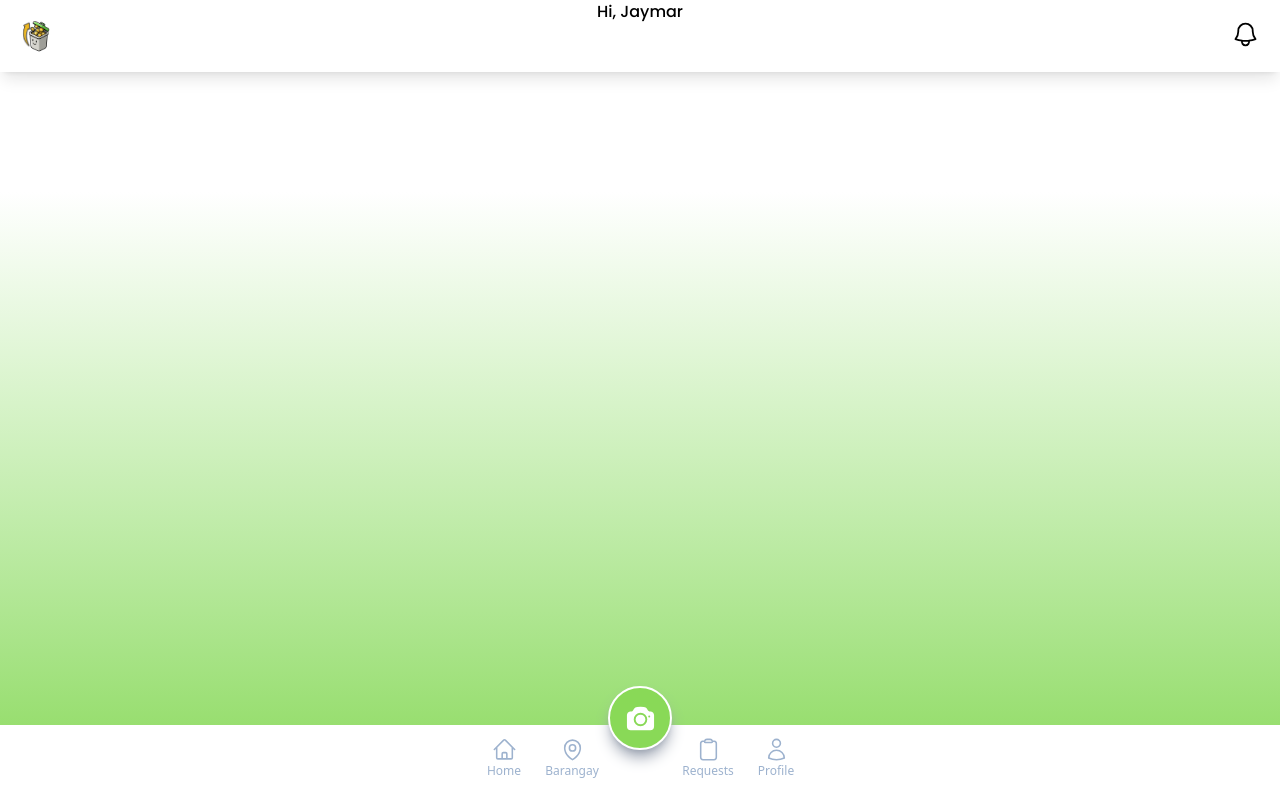
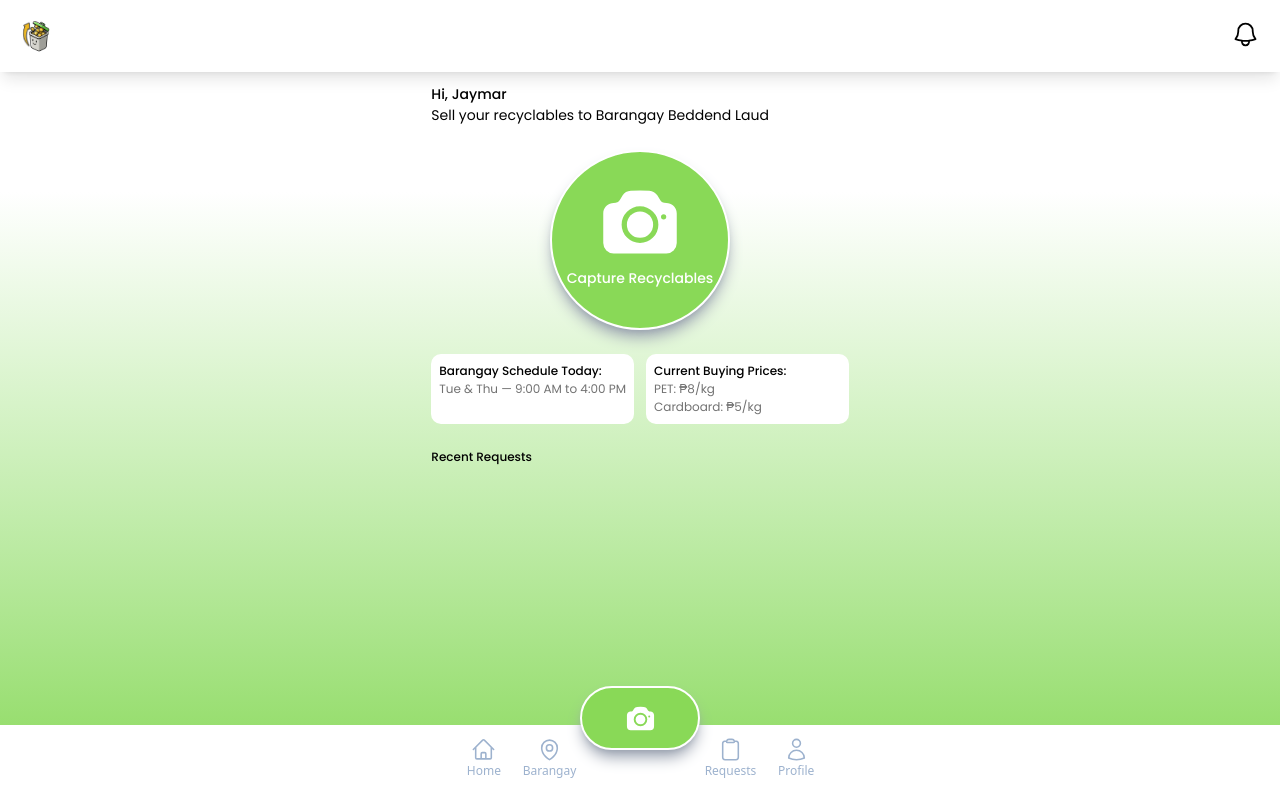
Before and after one commit to kentvillalun/ecoprofit, a Next.js app in the folder frontend/: page /home in a window 1280 px wide. Built offline with nearby package versions, Linux system fonts and the light colour scheme.

Commit message:
started Resident home screen

```diff
--- a/frontend/src/app/(resident)/home/page.jsx
+++ b/frontend/src/app/(resident)/home/page.jsx
@@ -3,6 +3,7 @@
 import { Poppins } from "next/font/google";
 import Image from "next/image";
 import { BellIcon } from "@heroicons/react/24/outline";
+import { CameraIcon } from "@heroicons/react/24/solid"
 
 const poppins = Poppins({
   subsets: ["latin"],
@@ -16,13 +17,41 @@ export default function HomePage() {
     >
       <header className="flex flex-row items-start justify-between min-w-full max-h-18.75 bg-white  fixed top-0 p-5 shadow-lg">
         <div className="flex flex-row justify-between min-w-full ">
-          <Image src="/logo-solo.svg" width={32} height={38} alt="Logo"/>
+          <Image src="/logo-solo.svg" width={32} height={38} alt="Logo" />
           <BellIcon className="w-7.25 h-7.25" />
         </div>
       </header>
 
-      <section className="relative top-[calc()]">
-        <p className="font-medium">Hi, Jaymar</p>
+      <section className="absolute top-18 max-h-[calc(100dvh-72px)] p-3 flex flex-col gap-6">
+
+        <div className="flex flex-col items-start">
+          <p className="font-medium text-[14px]">Hi, Jaymar</p>
+          <p className="text-[14px]">Sell your recyclables to Barangay Beddend Laud</p>
+        </div>
+
+        <div className="flex items-center justify-center">
+          <div className="bg-[#89D957] min-h-45 min-w-45 flex flex-col items-center justify-start gap-1 pt-7 rounded-full border-2 border-white shadow-gray-400 shadow-lg">
+            <CameraIcon className="h-21 w-21 fill-white"/>
+            <p className="font-medium text-[14px] text-white">Capture Recyclables</p>
+          </div>
+        </div>
+
+        <div className="grid grid-cols-2 gap-3">
+          <div className="bg-white p-2 rounded-[10px]">
+            <p className="font-medium text-[12px]">Barangay Schedule Today:</p>
+            <p className="text-[12px] text-[#727272]">Tue & Thu — 9:00 AM to 4:00 PM</p>
+          </div>
+          <div className="bg-white p-2 rounded-[10px]">
+            <p className="font-medium text-[12px]">Current Buying Prices:</p>
+            <p className="text-[12px] text-[#727272]">PET: ₱8/kg</p>
+            <p className="text-[12px] text-[#727272]">Cardboard: ₱5/kg</p>
+          </div>
+        </div>
+
+        <div className="">
+          <p className="font-medium text-[12px]">Recent Requests</p>
+
+        </div>
       </section>
     </main>
   );
--- a/frontend/src/components/navigation/ResidentBottomNav.jsx
+++ b/frontend/src/components/navigation/ResidentBottomNav.jsx
@@ -14,8 +14,9 @@ const poppins = Poppins({
 
 export const ResidentBottomNav = () => {
   return (
-    <section className="min-h-18.75 absolute bottom-0 bg-white min-w-screen pb-2.25 flex flex-row items-center justify-center px-7.75">
-      <div className="grid grid-cols-5 gap-1 text-[#9DB2CE]">
+    <section className="min-h-18.75 absolute bottom-0 bg-white min-w-screen pb-2.25 flex flex-row items-center justify-center px-3">
+      <div className="grid grid-cols-3 gap-1 text-[#9DB2CE]">
+        <div className="grid grid-cols-2 gap-3">
           <div className="flex flex-col items-center justify-center">
             <HomeIcon className="h-6.25 w-6.25" />
             <p className="text-[12px]">Home</p>
@@ -24,11 +25,15 @@ export const ResidentBottomNav = () => {
             <MapPinIcon className="h-6.25 w-6.25" />
             <p className="text-[12px]">Barangay</p>
           </div>
+        </div>
 
+        <div className="">
           <div className="min-w-16 min-h-16 bg-[#89D957] flex items-center justify-center rounded-full border-2 border-white shadow-gray-400 shadow-lg trasform -translate-y-10">
             <CameraIcon className="fill-white h-7.75  w-7.75" />
           </div>
+        </div>
 
+        <div className="grid grid-cols-2 gap-3">
           <div className="flex flex-col items-center justify-center">
             <ClipboardIcon className="h-6.25 w-6.25" />
             <p className="text-[12px]">Requests</p>
@@ -38,6 +43,7 @@ export const ResidentBottomNav = () => {
             <p className="text-[12px]">Profile</p>
           </div>
         </div>
+      </div>
     </section>
   );
 };
```
Lines whose indentation alone changed are shown as unchanged.
